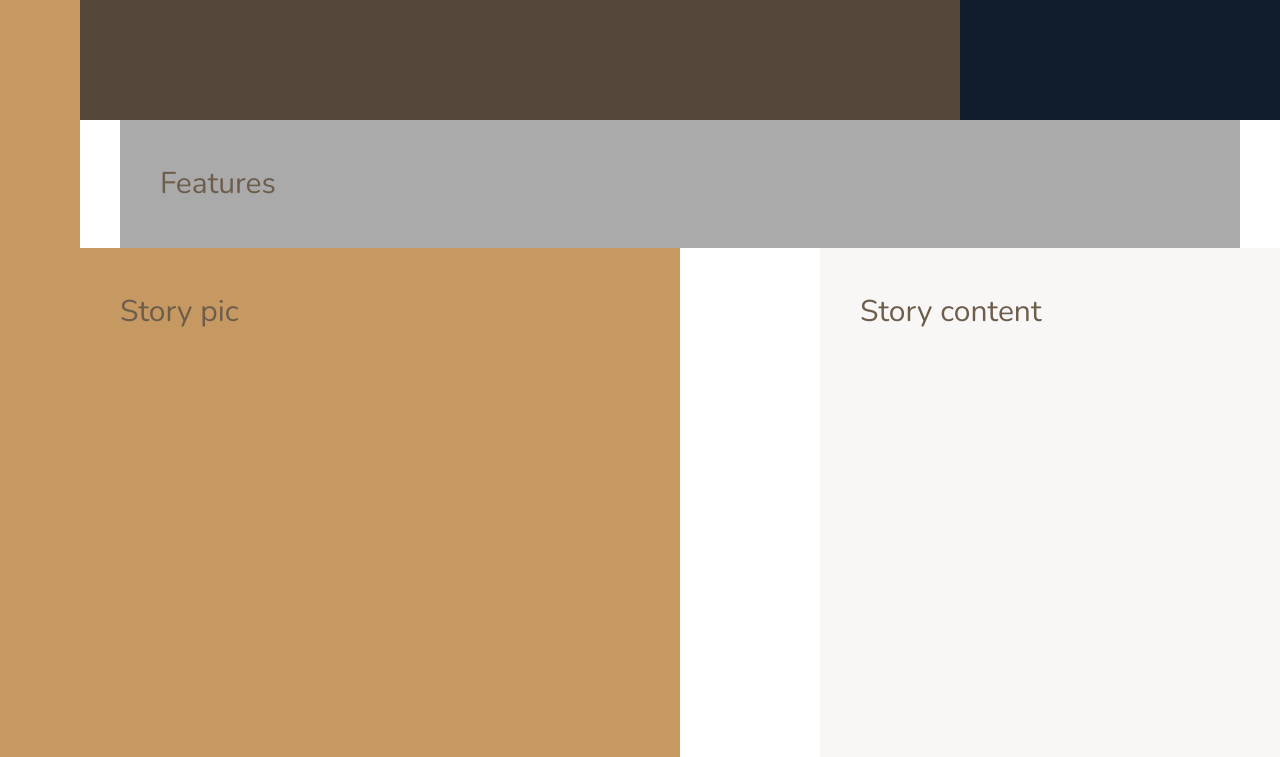
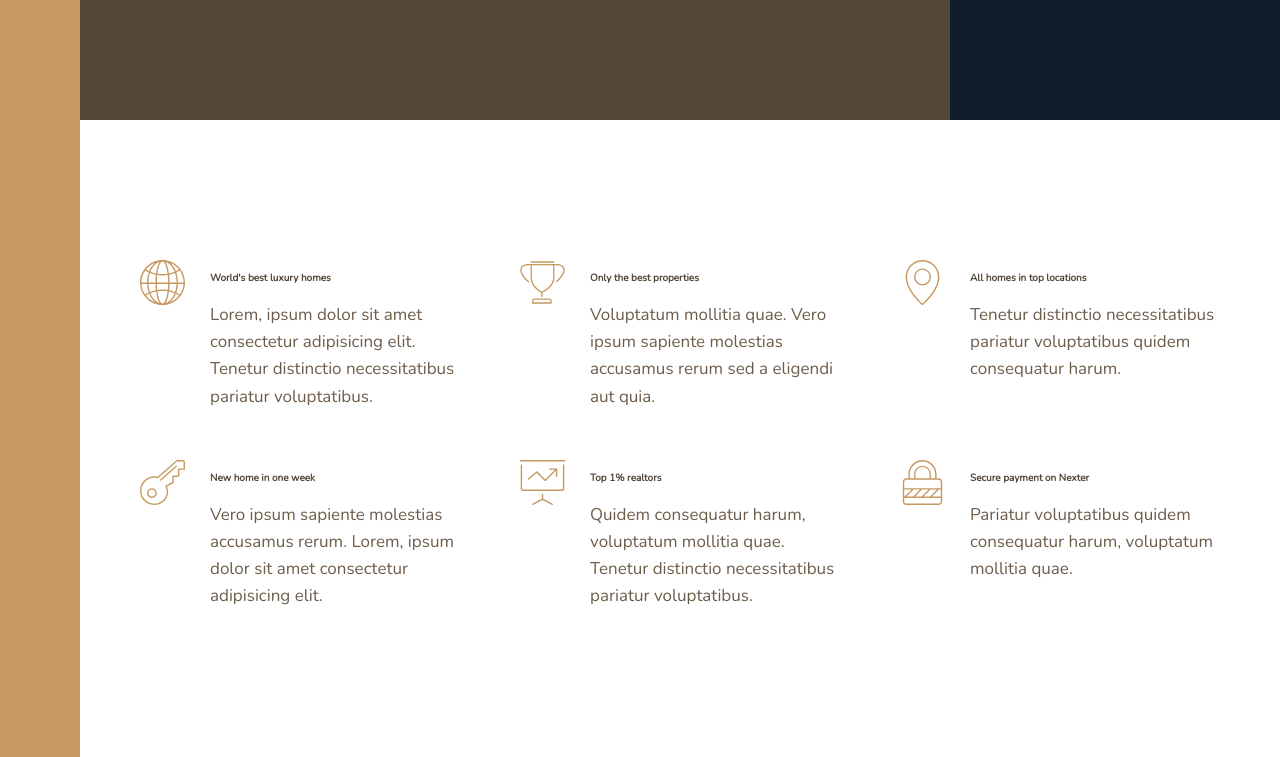
Before and after one commit to jendang/grid-nexter, a website: page index.html in a window 1280 px wide. Shown: the part 520-1277 px from the top of the page. Drawn offline with nearby package versions, Linux system fonts and the light colour scheme.

Commit message:
features section don

```diff
--- a/index.html
+++ b/index.html
@@ -25,7 +25,62 @@
         </div>
 
         <section class="features">
-            Features
+            <!-- .feature{feature $}*6  using emmet to generate the code-->
+            <div class="feature">
+                <svg class="feature__icon">
+                    <use xlink:href="img/sprite.svg#icon-global"></use>
+                </svg>
+                <h4 class="heading-4--dark">World's best luxury homes</h4>
+                <p class="feature__text">
+                    Lorem, ipsum dolor sit amet consectetur adipisicing elit. Tenetur distinctio necessitatibus pariatur voluptatibus.
+                </p>
+            </div>
+            <div class="feature">
+                <svg class="feature__icon">
+                    <use xlink:href="img/sprite.svg#icon-trophy"></use>
+                </svg>
+                <h4 class="heading-4--dark">Only the best properties</h4>
+                <p class="feature__text">
+                    Voluptatum mollitia quae. Vero ipsum sapiente molestias accusamus rerum sed a eligendi aut quia.
+                </p>
+            </div>
+            <div class="feature">
+                <svg class="feature__icon">
+                    <use xlink:href="img/sprite.svg#icon-map-pin"></use>
+                </svg>
+                <h4 class="heading-4--dark">All homes in top locations</h4>
+                <p class="feature__text">
+                    Tenetur distinctio necessitatibus pariatur voluptatibus quidem consequatur harum.
+                </p>
+            </div>
+            <div class="feature">
+                <svg class="feature__icon">
+                    <use xlink:href="img/sprite.svg#icon-key"></use>
+                </svg>
+                <h4 class="heading-4--dark">New home in one week</h4>
+                <p class="feature__text">
+                    Vero ipsum sapiente molestias accusamus rerum. Lorem, ipsum dolor sit amet consectetur adipisicing elit.
+                </p>
+            </div>
+            <div class="feature">
+                <svg class="feature__icon">
+                    <use xlink:href="img/sprite.svg#icon-presentation"></use>
+                </svg>
+                <h4 class="heading-4--dark">Top 1% realtors</h4>
+                <p class="feature__text">
+                    Quidem consequatur harum, voluptatum mollitia quae. Tenetur distinctio necessitatibus pariatur voluptatibus.
+                </p>
+            </div>
+            <div class="feature">
+                <svg class="feature__icon">
+                    <use xlink:href="img/sprite.svg#icon-lock"></use>
+                </svg>
+                <h4 class="heading-4--dark">Secure payment on Nexter</h4>
+                <p class="feature__text">
+                    Pariatur voluptatibus quidem consequatur harum, voluptatum mollitia quae.
+                </p>
+            </div>
+
         </section>
 
         <div class="story__pictures">
--- a/sass/_base.scss
+++ b/sass/_base.scss
@@ -43,8 +43,8 @@
     grid-template-columns: [sidebar-start] 8rem [sidebar-end full-start] minmax(6rem,1fr) [center-start] repeat(8, [col-start] minmax(min-content, 14rem) [col-end])[center-end] minmax(6rem,1fr) [full-end];
 
     //for development purpose
-    & > * {
-        padding: 40px;
-        font-size: 3rem;
-    }
+    // & > * {
+    //     padding: 40px;
+    //     font-size: 3rem;
+    // }
 }
--- a/sass/_features.scss
+++ b/sass/_features.scss
@@ -1,5 +1,39 @@
 .features {
-    background-color: $color-grey-light-2;
+    //background-color: $color-grey-light-2;
+    //features section is grid-item of whole body container
+    grid-column: center-start / center-end;
 
-    grid-column: center-start / center-end;
+    margin: 15rem 0;
+
+    //setting this features section as a grid-container
+    display: grid;
+    //grid-template-rows: auto auto ; //optional
+
+    // grid-template-columns: repeat(3, 1fr);
+
+    //*** responsive -> grid of 2cols/3rows or 1 col/6rows when screen is smaller
+    grid-template-columns: repeat(auto-fit, minmax(25rem, 1fr));
+    grid-gap: 6rem;
+    align-items: start; // align 6 features
+
+
 }
+
+.feature {
+    display: grid;
+    grid-template-columns: min-content 1fr;
+    grid-row-gap: 1.5rem;
+    grid-column-gap: 2.5rem;
+
+    &__icon {
+        height: 4.5rem;
+        width: 4.5rem;
+        fill: $color-primary;
+        grid-row: 1 / span 2;
+        transform: translateY(-1rem); //move the icons up
+    }
+
+    &__text {
+        font-size: 1.7rem;
+    }
+}
--- a/sass/_typography.scss
+++ b/sass/_typography.scss
@@ -0,0 +1,31 @@
+//using extends by create a holder
+%heading {
+    font-family: $font-display;
+    font-weight: 400;
+}
+
+
+.heading-1 {
+   @extend %heading;
+}
+
+.heading-2 {
+    @extend %heading;
+}
+
+.heading-3 {
+    @extend %heading;
+}
+
+.heading-4 {
+    // font-family: $font-display;
+    // font-weight: 400;
+    @extend %heading;
+
+    font-size: 1.9rem;
+
+    &--light {color: $color-grey-light-1;}
+    &--dark {color: $color-grey-dark-1;}
+
+
+}
```
Also changed, not shown: css/style.css.
